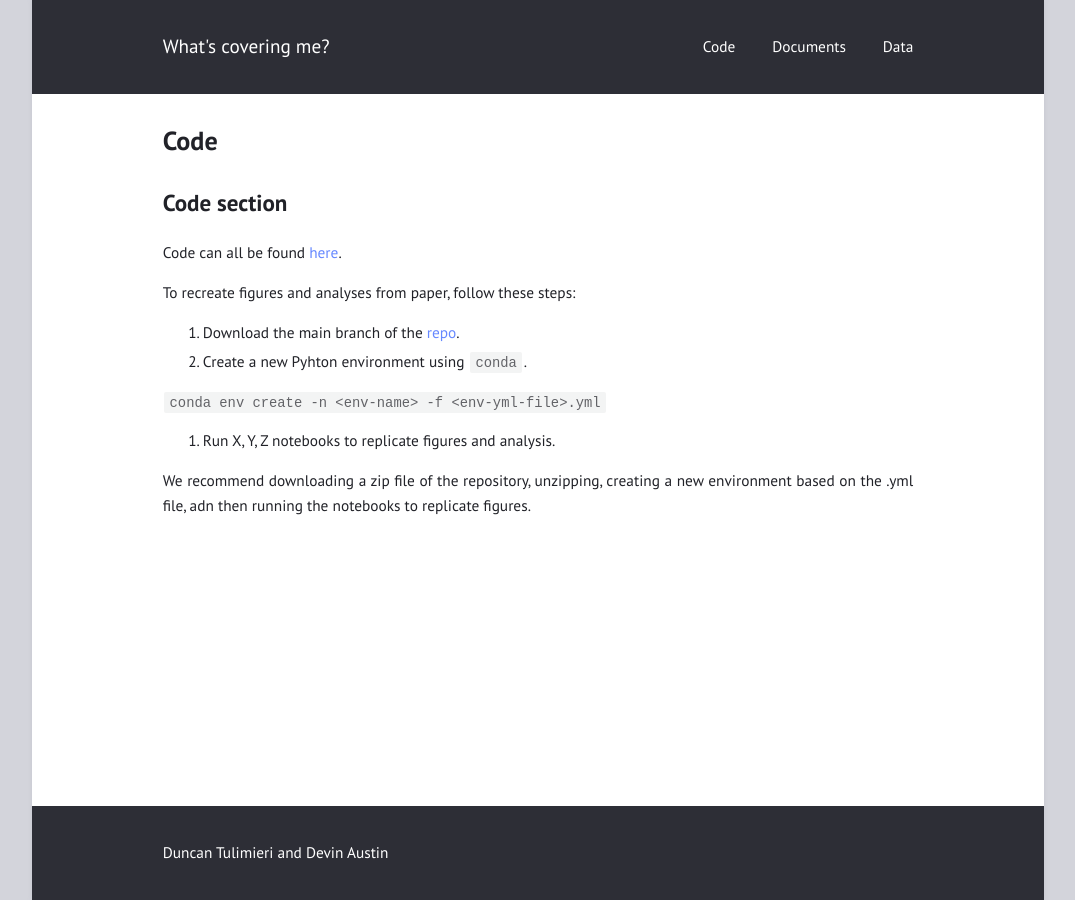
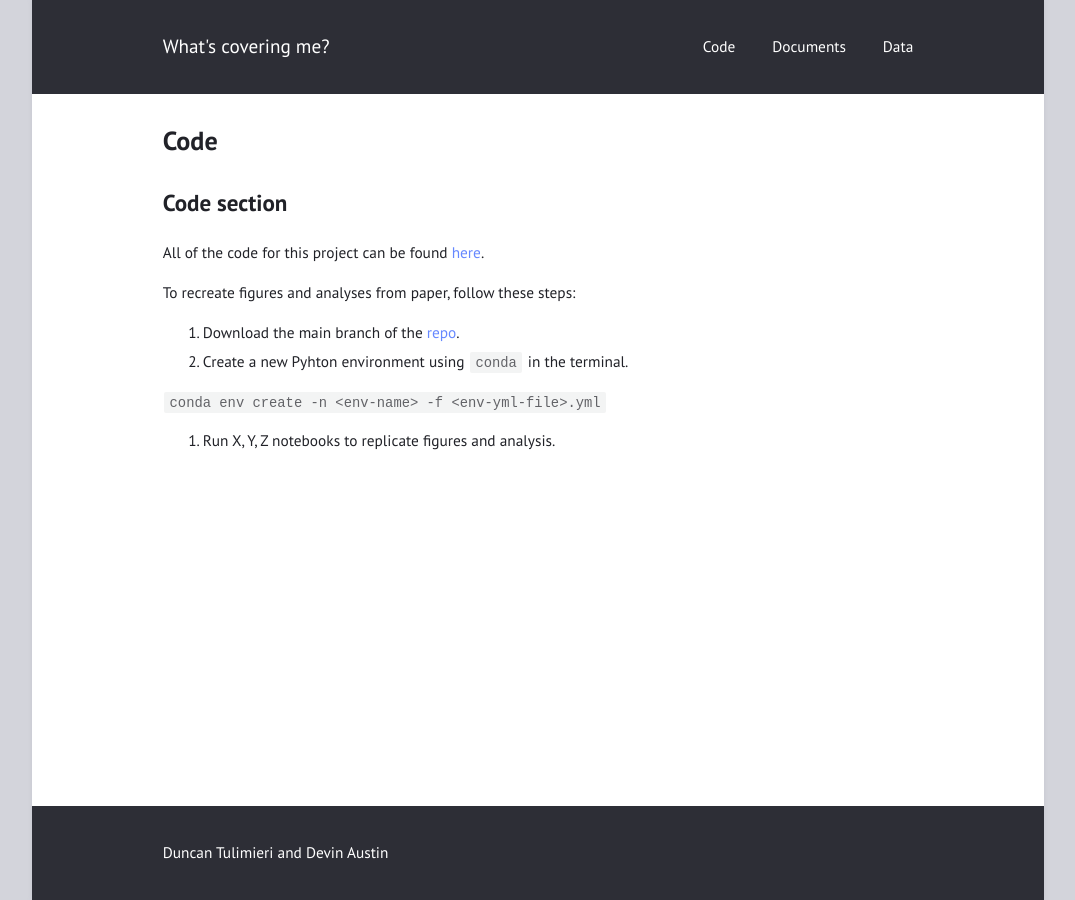
Before and after one commit to tulimid1/what-is-covering-me, a Jekyll site: the page built from code.md, in a window 1280 px wide. Shown: the whole page, without its empty margins (102-1177 px from the left). Built offline with Jekyll 4.4.1, drawn with Linux system fonts in a browser that asks for light colours.

Commit message:
Update code.md

```diff
--- a/code.md
+++ b/code.md
@@ -6,15 +6,13 @@ permalink: /Code/
 
 # Code section
 
-Code can all be found [here](https://github.com/tulimid1/what-is-covering-me/tree/main).
+All of the code for this project can be found [here](https://github.com/tulimid1/what-is-covering-me/tree/main).
 
 To recreate figures and analyses from paper, follow these steps:
 
 1. Download the main branch of the [repo](https://github.com/tulimid1/what-is-covering-me/tree/main).
-2. Create a new Pyhton environment using `conda`.
+2. Create a new Pyhton environment using `conda` in the terminal.
 
 `conda env create -n <env-name> -f <env-yml-file>.yml`
 
 3. Run X, Y, Z notebooks to replicate figures and analysis.
-
-We recommend downloading a zip file of the repository, unzipping, creating a new environment based on the .yml file, adn then running the notebooks to replicate figures.
```
